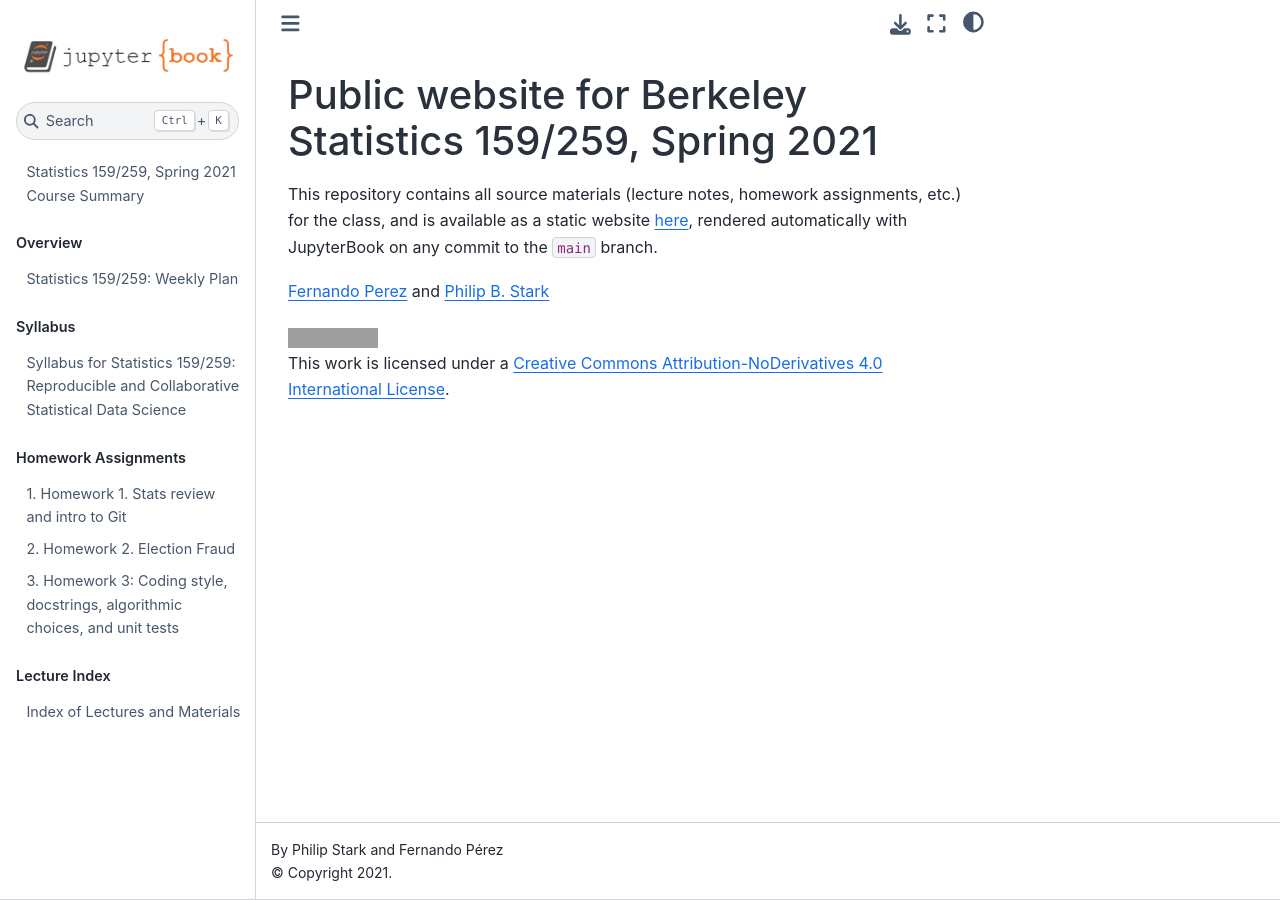
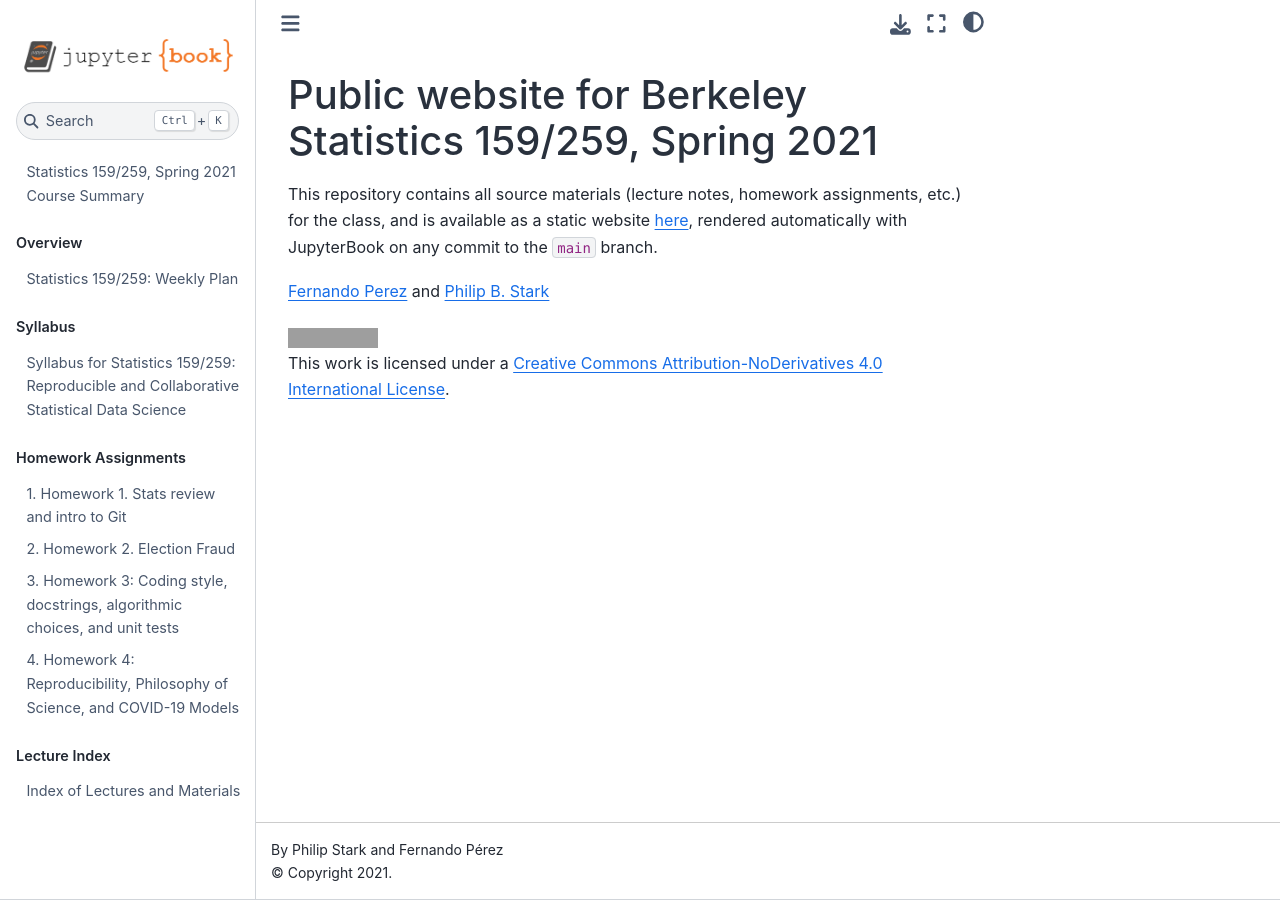
Before and after one commit to UCB-stat-159-s21/site, a Jupyter Book: the page built from README.md, in a window 1280 px wide. Built offline with Jupyter Book 1.0.4 settings and Sphinx 7.4.7 and the Sphinx Book theme 1.1.4, drawn with Linux system fonts in a browser that asks for light colours; pages that are not in the unit, such as notebooks, are missing from menus; some of the changed lines change nothing that is shown; grey boxes are pictures that could not be loaded.

Commit message:
[ENH] Added HW4 file and updated toc.

```diff
--- /dev/null
+++ b/Hw/hw04-phil-sci-covid.md
@@ -0,0 +1,84 @@
+# Homework 4: Reproducibility, Philosophy of Science, and COVID-19 Models
+
+- **Statistics 159/259, Spring 2021**
+
+- **Due 2/29/2021, 11:59PM PT**
+
+- Profs. Pérez and Stark, Department of Statistics, UC Berkeley.
+
+- This assignment is worth a maximum of **40 points**.
+
+- Assignment type: **individual**.
+
+The deliverables for this assignment are a markdown file, a .pdf rendering of the markdown file,
+and a Jupyter notebook with text cells to annotate your work.
+
+**Reading**
+
+* Barba, L., 2018. Terminologies for Reproducible Research, https://arxiv.org/abs/1802.03311
+* Buckheit, J.B., and D.L. Donoho, 1995. Wavelab and Reproducible Research, https://statweb.stanford.edu/~wavelab/Wavelab_850/wavelab.pdf
+* Hakim, D. and E. Lipton, 2018.
+Pesticide Studies Won E.P.A.'s Trust, Until Trump's Team Scorned 'Secret Science', _New York Times_,
+24 August. https://www.nytimes.com/2018/08/24/business/epa-pesticides-studies-epidemiology.html
+* Jewell, N.P.,  J.A. Lewnard,  and B.L. Jewell, 2020.
+Predictive Mathematical Models of the COVID-19 Pandemic: Underlying Principles and Value of Projections,
+_JAMA_, 323(19):1893-1894. doi:10.1001/jama.2020.6585
+* Murray, C.J.L., and IHME COVID-19 health service utilization forecasting team, 2020. Forecasting COVID-19 impact on hospital bed-days, ICU-days, ventilator-days and deaths by US state in the next 4 months,
+https://www.medrxiv.org/content/10.1101/2020.03.27.20043752v1.full-text
+* Stark, P.B., 2018. Before reproducibility must come preproducibility, _Nature_, https://www.nature.com/articles/d41586-018-05256-0
+* Stark, P.B., 2017. [Preface](https://www.practicereproducibleresearch.org/core-chapters/0-preface.html) to _The Practice of Reproducible Research_, J. Kitzes, D. Turek, and F. Deniz, eds., University of California Press, Berkeley
+* Teytelman, L., 2018. No more excuses for non-reproducible methods, Nature, 560, 411. https://www.nature.com/articles/d41586-018-06008-w, doi: 10.1038/d41586-018-06008-w
+
+## [20 points] Terminology and Philosophy of Science
+
++ [5 points] Explain in your own words different senses of the terms "reproducible," "replicable",
+and "repeatable."
+
++ [5 points] In your own words, explain why these concepts are important for science and for society.
+    - What do reproducibility and replicability have to do with evidence?
+    - Do you think there's a reasonable case for introducing a new term, such as "preproducible"
+(not necessarily that word, but some new term)? Why or why not?
+    - In your opinion, what role should scientific reproducibility and replicability play in public policy, for instance, in setting policy for mask-wearing or lockdowns?
+
++ [5 points] How could we solve the problem that different disciplines
+use "reproducible," "replicable," and "repeatable" to mean different things?
+
++ [5 points] Comment on the new EPA rules prohibiting reliance on studies that are not sufficiently open.
+    - Give some pros and cons.
+    - What do you think the impact on public safety will be? Justify your answer.
+
+There's no length requirement for this assignment, but we expect it to take
+about 3-4 pages to do a good but concise job.
+
+**Deliverable:** Develop the answers to this part in a file called `terminology.md` and convert it to `terminology.pdf` (which you should include in your repository too) with `pandoc` at the terminal, as in previous assignments.
+
+
+## [20 points] COVID modeling
+
++ [4 points] Explain the assumptions of the IHME COVID model described in Murray et al. (2020).
+    - What are the parameters of the model? Explain the influence of each parameter on the cumulative number of deaths.
+    - Can the model represent "waves" of infections? If so, how?
+
++ [4 points] List the five things you think make it hardest to predict COVID cases.
+    - Explain why you think they are the most serious difficulties.
+    - Which, if any, are addressed in the IHME paper?
+    - What do Jewell et al. (2020) have to say about those problems?
+
++ [12 points] Write a python function to fit the IHME model (the one in the first equation in the Murray et al. paper)
+to a time series of COVID-19 deaths (not cases) using nonlinear
+least squares. You may use the
+SciPy `optimize.curve_fit` function in your function.
+The function should return estimates of $\alpha$, $\beta$, and $p$.
+You should include unit tests for your functions; your functions should be well documented; and you should run `pycodestyle` and `pep257` on your
+code.
+    - Use your function to fit the IHME model to the time series of deaths in Alameda County, California, as reported by Johns Hopkins University
+here: https://raw.githubusercontent.com/CSSEGISandData/COVID-19/master/csse_covid_19_data/csse_covid_19_time_series/time_series_covid19_deaths_US.csv
+The data are described here: https://github.com/CSSEGISandData/COVID-19/tree/master/csse_covid_19_data
+        + Start with the first day on which the cumulative number of deaths was 4 or greater.
+        + Fit the model to the first 30 days of data (starting with that day), the first 90 days of data, the first 180 days of data, and
+the first 270 days of data, and all data through 2/15/2021.
+        + Make a plot that superposes the data (through 2/15/2021) and the 5 fitted models, from the first day of data through 4/30/2021.
+    - Comment on the reliability of the predictions
+
+
+**Deliverable:** write a notebook called `covid-modeling.ipynb` with your written answers as well as the required code, figures and discussion.
--- a/_toc.yml
+++ b/_toc.yml
@@ -20,6 +20,7 @@
   - file: Hw/hw01-background.md
   - file: Hw/hw02-election-fraud.md
   - file: Hw/hw03-testing.md
+  - file: Hw/hw04-phil-sci-covid.md
 
 - part: Lecture Notes
   chapters:
```
